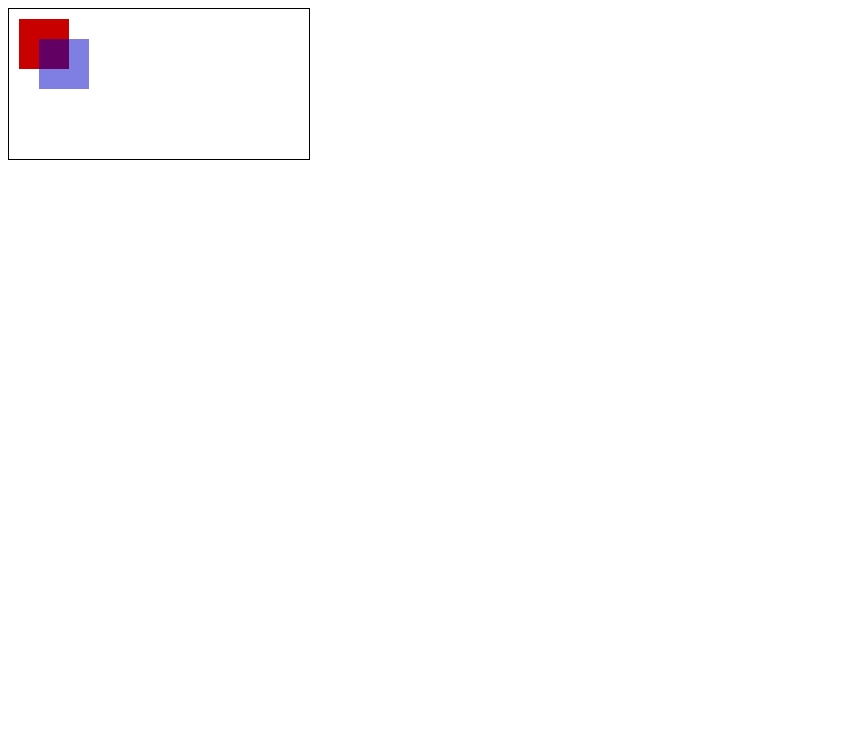
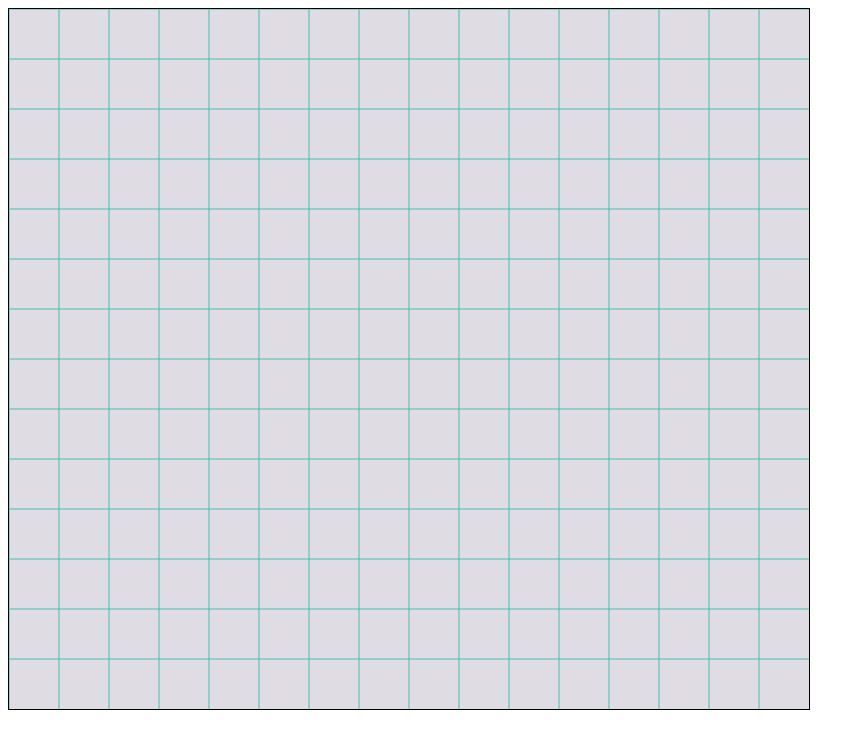
Before and after one commit to musztardem/SAO, a website: page index.html in a window 1280 px wide. Shown: the whole page, without its empty margins (0-865 px from the left). Drawn offline with Linux system fonts and the light colour scheme.

Commit message:
drawing background net

```diff
--- /dev/null
+++ b/colors.js
@@ -0,0 +1,6 @@
+const Colors = {
+  grey: '#DFDCE3',
+  yellow: '#F7B733',
+  orange: '#FC4A1A',
+  blue: '#4ABDAC'
+};
--- a/index.html
+++ b/index.html
@@ -10,10 +10,11 @@
   </head>
   <body>
     <div class="container">
-      <canvas id="board">
+      <canvas id="board" width="800" height="700">
         Canvas unsupported.
       </canvas>
     </div>
+    <script src="colors.js"></script>
     <script src="script.js"></script>
   </body>
 </html>
--- a/package.json
+++ b/package.json
@@ -17,8 +17,8 @@
     "nwjs"
   ],
   "window": {
-    "width": 800,
-    "height": 700,
+    "width": 825,
+    "height": 725,
     "toolbar": false,
     "position": "center"
   },
--- a/script.js
+++ b/script.js
@@ -1,8 +1,27 @@
 const canvas = document.getElementById('board');
 const ctx = canvas.getContext('2d');
+const NET_FACTOR = 50;
 
-ctx.fillStyle = 'rgb(200, 0, 0)';
-ctx.fillRect(10, 10, 50, 50);
+const drawBackground = () => {
+  /* background color */
+  ctx.fillStyle = Colors.grey;
+  ctx.fillRect(0, 0, canvas.width, canvas.height);
 
-ctx.fillStyle = 'rgba(0, 0, 200, 0.5)';
-ctx.fillRect(30, 30, 50, 50);
+  /* net */
+  ctx.strokeStyle = Colors.blue;
+  for (let i = 0; i < canvas.width / NET_FACTOR; i++) {
+    ctx.beginPath();
+    ctx.moveTo(i * NET_FACTOR, 0);
+    ctx.lineTo(i * NET_FACTOR, canvas.height);
+    ctx.stroke();
+  }
+
+  for (let i = 0; i < canvas.height / NET_FACTOR; i++) {
+    ctx.beginPath();
+    ctx.moveTo(0, i * NET_FACTOR);
+    ctx.lineTo(canvas.width, i * NET_FACTOR);
+    ctx.stroke();
+  }
+}
+
+drawBackground();
```
